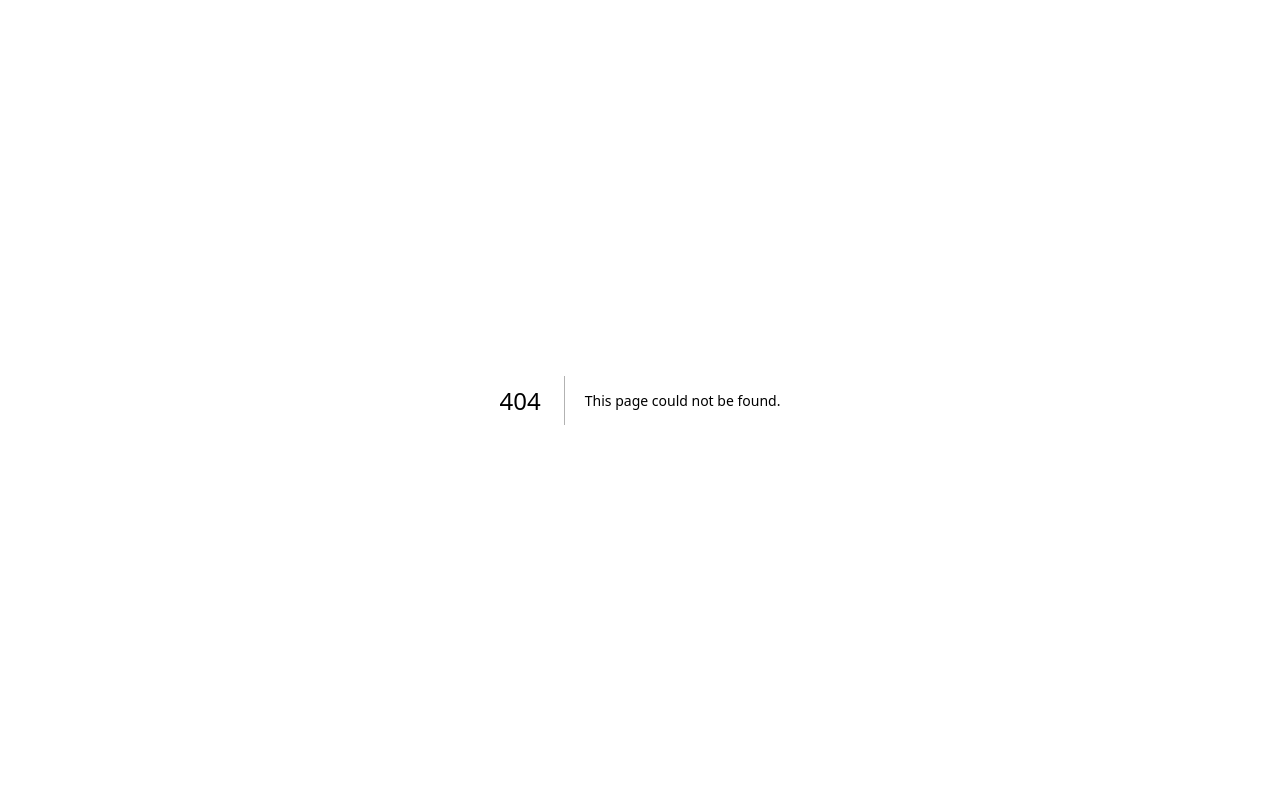
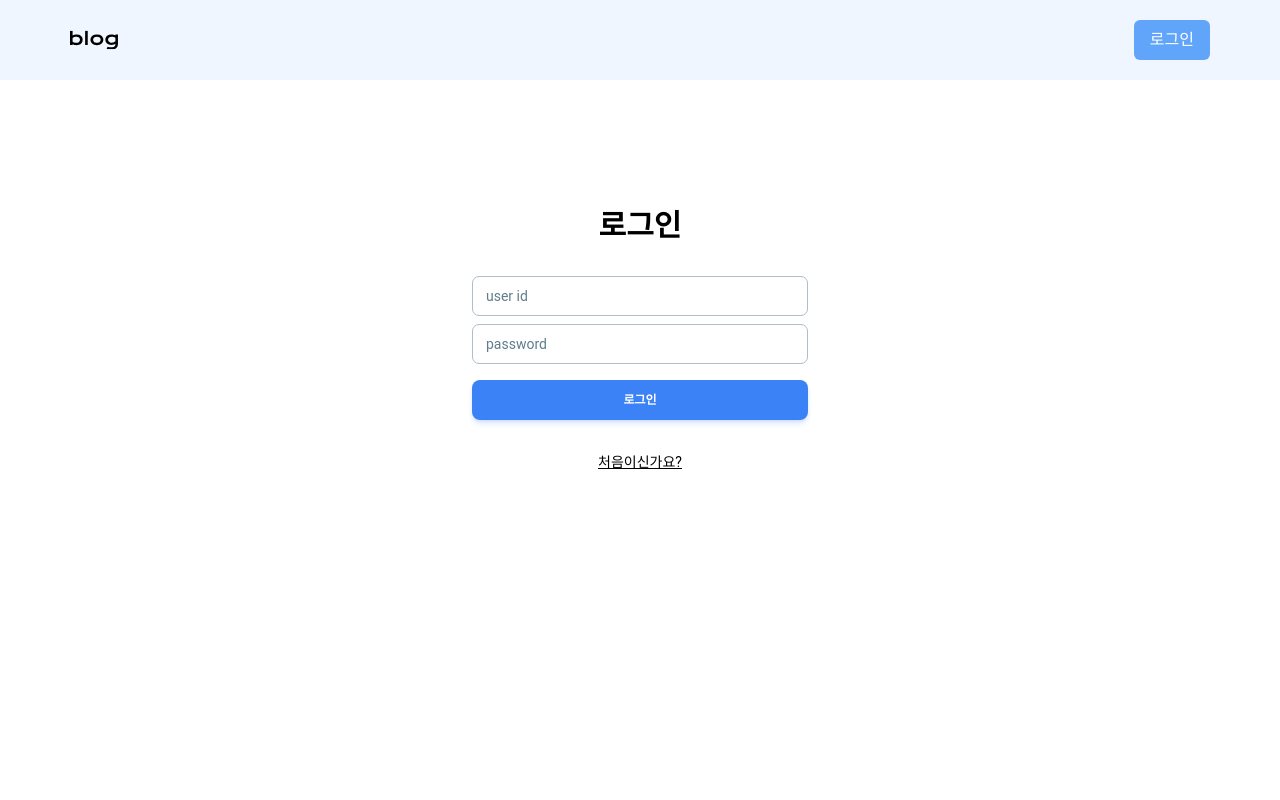
Before and after one commit to wlgns2223/board-client, a Next.js app: page /sign-in in a window 1280 px wide. Before the commit this address had no page. Shown: the top 800 px of the page. Built offline with nearby package versions, Linux system fonts and the light colour scheme.

Commit message:
feat: sign-in page

```diff
--- a/package.json
+++ b/package.json
@@ -9,7 +9,7 @@
         "lint": "next lint"
     },
     "dependencies": {
-        "@material-tailwind/react": "^2.1.8",
+        "@material-tailwind/react": "2.1.0",
         "classnames": "^2.5.1",
         "next": "14.0.4",
         "react": "^18",
--- a/src/app/layout.tsx
+++ b/src/app/layout.tsx
@@ -1,6 +1,7 @@
 import type { Metadata } from "next";
 import "./globals.css";
 import MUIThemeProvider from "../lib/context";
+import Footer from "../components/common/footer/footer";
 
 export const metadata: Metadata = {
     title: "blog",
@@ -10,7 +11,10 @@ export default function RootLayout({ children }: { children: React.ReactNode })
     return (
         <html lang="ko">
             <body>
-                <MUIThemeProvider>{children}</MUIThemeProvider>
+                <MUIThemeProvider>
+                    {children}
+                    <Footer />
+                </MUIThemeProvider>
             </body>
         </html>
     );
--- a/src/app/page.tsx
+++ b/src/app/page.tsx
@@ -34,7 +34,6 @@ export default function Home() {
                     <IntroSection key={section.text.str} {...section} />
                 ))}
             </main>
-            <Footer />
         </>
     );
 }
--- /dev/null
+++ b/src/app/sign-in/layout.tsx
@@ -0,0 +1,15 @@
+import { PropsWithChildren } from "react";
+import Nav from "../../components/common/header/nav";
+import LoginButton from "../../components/common/header/login-button";
+import MyInput from "../../components/atom/input";
+
+export default function SignInLayout({ children }: PropsWithChildren) {
+    return (
+        <>
+            <header className=" p-4 bg-blue-50 ">
+                <Nav />
+            </header>
+            <main className="max-w-screen-xl mx-auto min-h-screen p-4 ">{children}</main>;
+        </>
+    );
+}
--- /dev/null
+++ b/src/app/sign-in/page.tsx
@@ -0,0 +1,28 @@
+import Link from "next/link";
+import MyInput from "../../components/atom/input";
+import MyButton from "../../components/atom/my-button";
+import { PATH } from "../../core/path";
+
+export default function SignInPage() {
+    return (
+        <section className="flex flex-col p-8 max-w-[400px] mx-auto pt-28">
+            <h1 className="font-bold text-3xl text-center">{"로그인"}</h1>
+            <form className="mt-8">
+                <div className="flex flex-col gap-y-2">
+                    <MyInput label="user id" />
+                    <MyInput type="password" label="password" />
+                </div>
+                <div className="flex mt-4">
+                    <MyButton color="blue" type="submit" className="w-full">
+                        {"로그인"}
+                    </MyButton>
+                </div>
+            </form>
+            <div className="flex justify-center items-center mt-8">
+                <Link className="text-sm underline hover:text-blue-400" href={PATH.signUp}>
+                    {"처음이신가요?"}
+                </Link>
+            </div>
+        </section>
+    );
+}
--- /dev/null
+++ b/src/components/atom/input.tsx
@@ -0,0 +1,12 @@
+"use client";
+
+import { Input } from "@material-tailwind/react";
+import { HTMLInputTypeAttribute } from "react";
+
+export type TInput = {
+    label: string;
+    type?: HTMLInputTypeAttribute;
+};
+export default function MyInput({ label, ...rest }: TInput) {
+    return <Input {...rest} label={label} crossOrigin={undefined} />;
+}
--- /dev/null
+++ b/src/components/atom/my-button.tsx
@@ -0,0 +1,16 @@
+"use client";
+
+import { Button } from "@material-tailwind/react";
+import { color, size } from "@material-tailwind/react/types/components/button";
+import { PropsWithChildren } from "react";
+
+export type TButton = {
+    type?: "button" | "submit" | "reset" | undefined;
+    size?: size;
+    color?: color;
+    className?: string;
+};
+
+export default function MyButton({ children, ...rest }: PropsWithChildren<TButton>) {
+    return <Button {...rest}>{children}</Button>;
+}
--- a/src/components/common/header/header.tsx
+++ b/src/components/common/header/header.tsx
@@ -2,16 +2,14 @@ import Logo from "@/assets/logo.svg";
 import Icon from "../../util/icon";
 import LoginButton from "./login-button";
 import Image from "next/image";
+import Link from "next/link";
+import MyLink from "../link/my-link";
+import Nav from "./nav";
 
 export default function Header() {
     return (
         <header className=" p-4 bg-blue-50 ">
-            <nav className="max-w-screen-xl mx-auto w-full h-full flex justify-between items-center ">
-                <Icon className="w-12 h-12 ">
-                    <Logo />
-                </Icon>
-                <LoginButton />
-            </nav>
+            <Nav />
             <section className="flex flex-col justify-center items-center mt-8 overflow-hidden">
                 <h1 className="sr-only">{"메인 페이지"}</h1>
                 <div className="text-4xl font-bold ">
--- /dev/null
+++ b/src/components/common/header/nav.tsx
@@ -0,0 +1,16 @@
+import Icon from "../../util/icon";
+import Logo from "@/assets/logo.svg";
+import MyLink from "../link/my-link";
+import { PATH } from "../../../core/path";
+
+export default function Nav() {
+    return (
+        <nav className="max-w-screen-xl mx-auto w-full h-full flex justify-between items-center ">
+            <Icon className="w-12 h-12 ">
+                <Logo />
+            </Icon>
+
+            <MyLink href={PATH.signIn}>{"로그인"}</MyLink>
+        </nav>
+    );
+}
--- /dev/null
+++ b/src/components/common/link/my-link.tsx
@@ -0,0 +1,22 @@
+import Link from "next/link";
+import { PropsWithChildren } from "react";
+import classNames from "classnames";
+
+export type TLink = {
+    href: string;
+    className?: string;
+};
+
+export default function MyLink({ children, href, ...rest }: PropsWithChildren<TLink>) {
+    return (
+        <Link
+            {...rest}
+            href={href}
+            className={classNames(
+                "flex justify-center items-center rounded-md text-white px-4 py-2 bg-blue-400 text"
+            )}
+        >
+            {children}
+        </Link>
+    );
+}
--- /dev/null
+++ b/src/core/path.tsx
@@ -0,0 +1,4 @@
+export const PATH = {
+    signIn: "sign-in",
+    signUp: "sign-up",
+};
```
Also changed, not shown: 1 other file (tests, documents, lock files or other folders).
